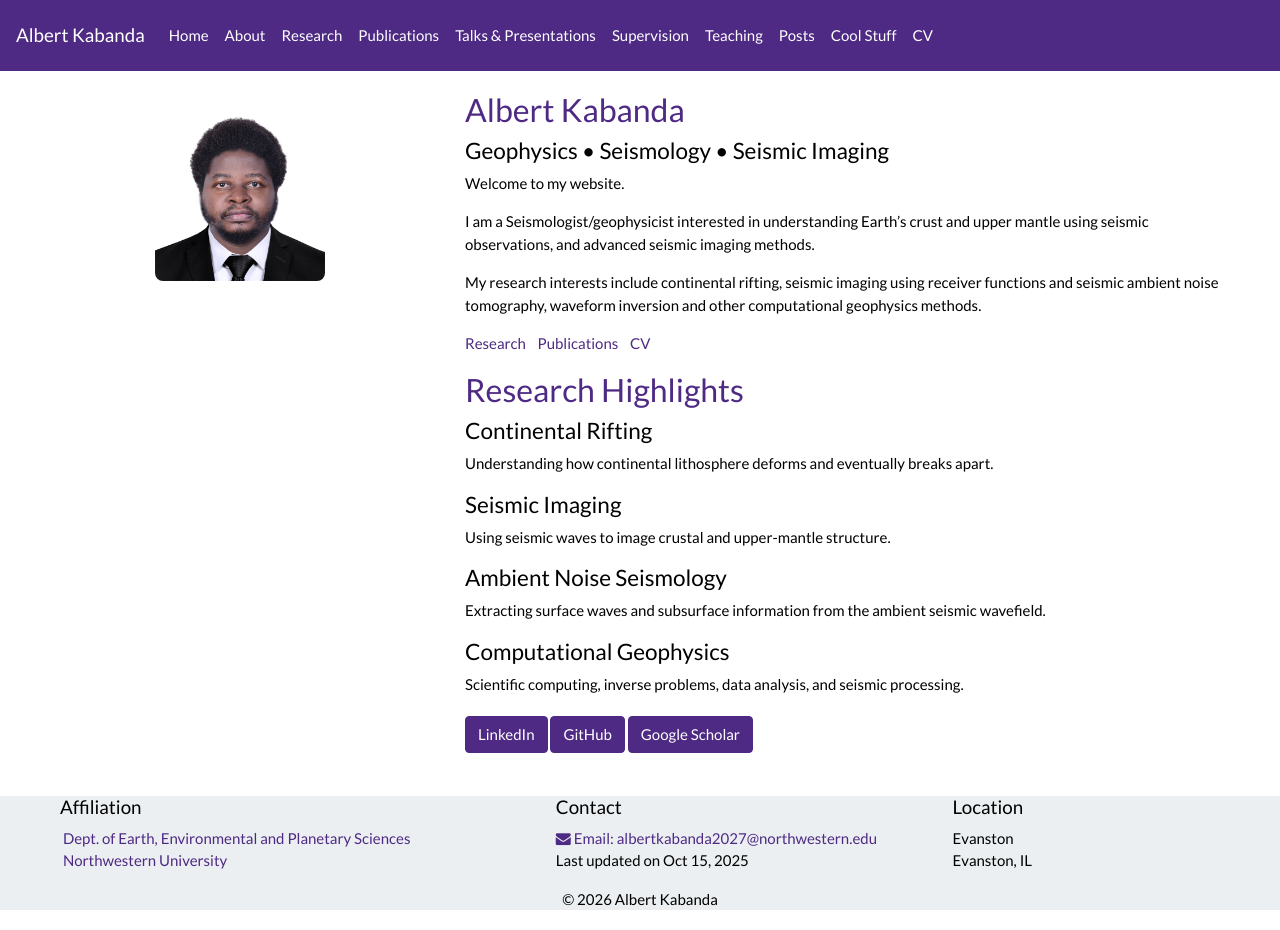
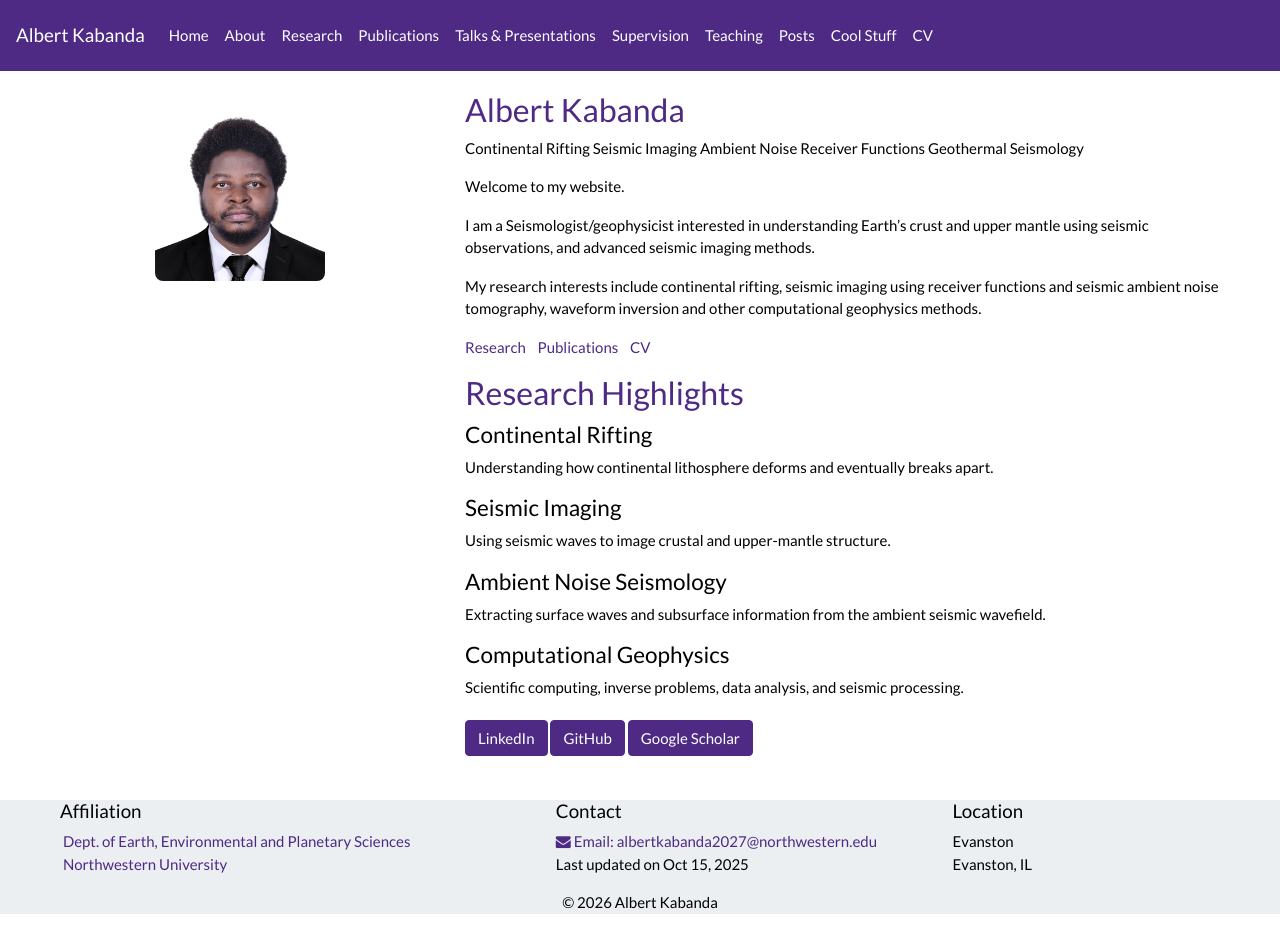
Before and after one commit to albertkabanda/albertkabanda.github.io, a Jekyll site: the page built from _pages/home.md, in a window 1280 px wide and 930 px high. Built offline with Jekyll 4.4.1, drawn with Linux system fonts in a browser that asks for light colours; nearby versions of some CDN libraries; a style sheet for code colours, icons or effects is not loaded.

Commit message:
Update home.md

```diff
--- a/_pages/home.md
+++ b/_pages/home.md
@@ -7,7 +7,13 @@ permalink: /
 
 ### Albert Kabanda
 
-#### Geophysics • Seismology • Seismic Imaging
+<div class="research-interests">
+  <span class="interest-tag">Continental Rifting</span>
+  <span class="interest-tag">Seismic Imaging</span>
+  <span class="interest-tag">Ambient Noise</span>
+  <span class="interest-tag">Receiver Functions</span>
+  <span class="interest-tag">Geothermal Seismology</span>
+</div>
 
 Welcome to my website.
 
```
